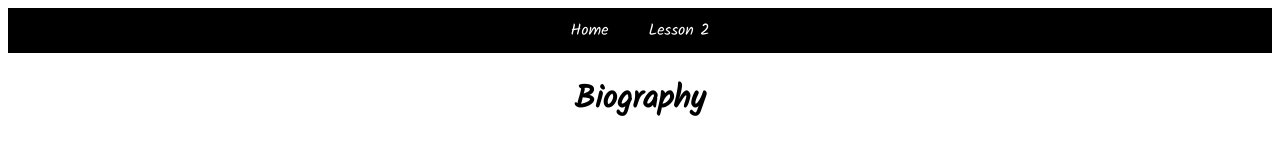
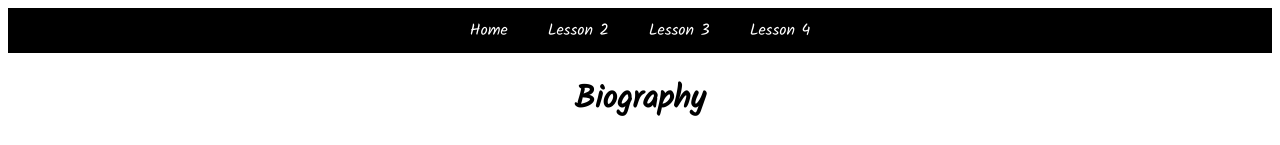
Before and after one commit to CaseyHeyrend/CSE121b-TheJavaScriptLanguage, a plain HTML site: page week02/task2.html in a window 1280 px wide. Shown: the top 145 px of the page. Drawn offline with Linux system fonts and the light colour scheme.

Commit message:
the furture lesson

```diff
--- a/week02/task2.html
+++ b/week02/task2.html
@@ -16,6 +16,8 @@
             <li><a id="toggleMenu">&equiv;</a></li>
             <li><a href="/CSE121b-TheJavaScriptLanguage/index.html">Home</a></li>
             <li><a href="/CSE121b-TheJavaScriptLanguage/week02/task2.html">Lesson 2</a></li><!--class="active"-->
+            <li><a href="/CSE121b-TheJavaScriptLanguage/week03/task3.html">Lesson 3</a></li>
+            <li><a href="/CSE121b-TheJavaScriptLanguage/week04/task4.html">Lesson 4</a></li>
         </ul>
     </nav>
     <header>
```
Also changed, not shown: week03/task3.html (+1 -0 lines).
